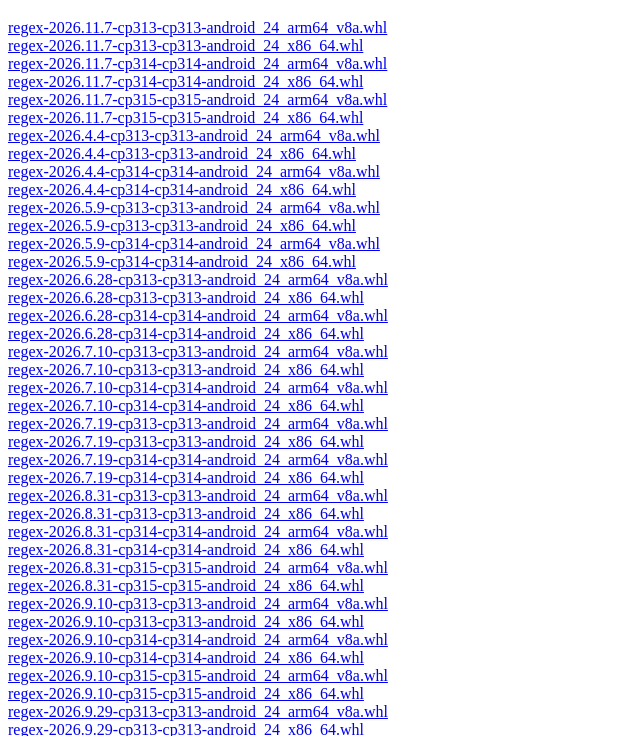
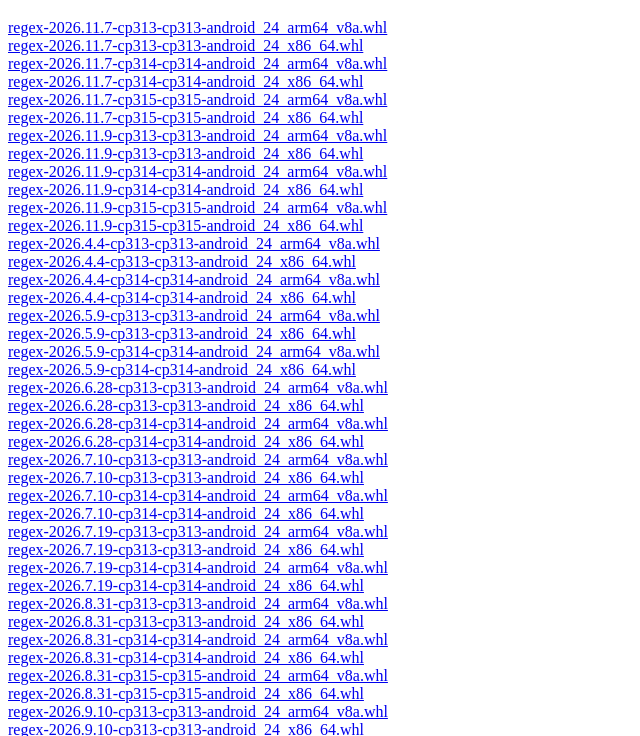
Before and after one commit to Noob-Lol/aiohttp-mobile, a plain HTML site: page simple/regex/index.html in a window 1280 px wide. Shown: the part 61-797 px from the top of the page, without its empty margins (0-640 px from the left). Drawn offline with Linux system fonts and the light colour scheme.

Commit message:
chore: rebuild wheel index (run 477) bd6e955fbbe941db486fb28fca5ed587f7f92029

```diff
--- a/simple/regex/index.html
+++ b/simple/regex/index.html
@@ -5,6 +5,12 @@
 <a href="https://github.com/Noob-Lol/aiohttp-mobile/releases/download/regex-v2026.11.7/regex-2026.11.7-cp314-cp314-android_24_x86_64.whl#sha256=0ab16bae1e2955d73937c0400a8459219fe60bca120ba2dd6409f48bf4ae93fc" data-requires-python="&gt;=3.13">regex-2026.11.7-cp314-cp314-android_24_x86_64.whl</a><br>
 <a href="https://github.com/Noob-Lol/aiohttp-mobile/releases/download/regex-v2026.11.7/regex-2026.11.7-cp315-cp315-android_24_arm64_v8a.whl#sha256=47caac8df58e63afab8a6f79ce775919a43517b1e606dd02fa13ef03b6adf06e" data-requires-python="&gt;=3.13">regex-2026.11.7-cp315-cp315-android_24_arm64_v8a.whl</a><br>
 <a href="https://github.com/Noob-Lol/aiohttp-mobile/releases/download/regex-v2026.11.7/regex-2026.11.7-cp315-cp315-android_24_x86_64.whl#sha256=1086a803c4c551b42fdbf8f6a4a612c297a9d850ec1a218e19358b9d6ea1a138" data-requires-python="&gt;=3.13">regex-2026.11.7-cp315-cp315-android_24_x86_64.whl</a><br>
+<a href="https://github.com/Noob-Lol/aiohttp-mobile/releases/download/regex-v2026.11.9/regex-2026.11.9-cp313-cp313-android_24_arm64_v8a.whl#sha256=dea5e9077718fdf154076f2e8353ec9ee69c3e0f18d02f08ed16a9180e97b436" data-requires-python="&gt;=3.13">regex-2026.11.9-cp313-cp313-android_24_arm64_v8a.whl</a><br>
+<a href="https://github.com/Noob-Lol/aiohttp-mobile/releases/download/regex-v2026.11.9/regex-2026.11.9-cp313-cp313-android_24_x86_64.whl#sha256=866965204aa6004f2b0badbd7c15ee00e04d008bca9e7ceaac612f8b9868183b" data-requires-python="&gt;=3.13">regex-2026.11.9-cp313-cp313-android_24_x86_64.whl</a><br>
+<a href="https://github.com/Noob-Lol/aiohttp-mobile/releases/download/regex-v2026.11.9/regex-2026.11.9-cp314-cp314-android_24_arm64_v8a.whl#sha256=407164d74a1ab02612762e7b1faeb556277cbefa44bdfb348e693a93107759c8" data-requires-python="&gt;=3.13">regex-2026.11.9-cp314-cp314-android_24_arm64_v8a.whl</a><br>
+<a href="https://github.com/Noob-Lol/aiohttp-mobile/releases/download/regex-v2026.11.9/regex-2026.11.9-cp314-cp314-android_24_x86_64.whl#sha256=717c7f9ab7cb15220e30a293a684da3e3b6e48eb6cca1bb055082547215dbaf0" data-requires-python="&gt;=3.13">regex-2026.11.9-cp314-cp314-android_24_x86_64.whl</a><br>
+<a href="https://github.com/Noob-Lol/aiohttp-mobile/releases/download/regex-v2026.11.9/regex-2026.11.9-cp315-cp315-android_24_arm64_v8a.whl#sha256=04be11d32362a85fa50ce84c461c693728e2fb69f24cb8c1e9f7cffd98539143" data-requires-python="&gt;=3.13">regex-2026.11.9-cp315-cp315-android_24_arm64_v8a.whl</a><br>
+<a href="https://github.com/Noob-Lol/aiohttp-mobile/releases/download/regex-v2026.11.9/regex-2026.11.9-cp315-cp315-android_24_x86_64.whl#sha256=52ac7550b97abca0c9d7539533934adb2765e25053108ec6007f7b4b1847fc84" data-requires-python="&gt;=3.13">regex-2026.11.9-cp315-cp315-android_24_x86_64.whl</a><br>
 <a href="https://github.com/Noob-Lol/aiohttp-mobile/releases/download/regex-v2026.4.4/regex-2026.4.4-cp313-cp313-android_24_arm64_v8a.whl#sha256=3035f4d98ceb9e9af111048a817d22343011adfda1fb6e1fb612081c57257701" data-requires-python="&gt;=3.13">regex-2026.4.4-cp313-cp313-android_24_arm64_v8a.whl</a><br>
 <a href="https://github.com/Noob-Lol/aiohttp-mobile/releases/download/regex-v2026.4.4/regex-2026.4.4-cp313-cp313-android_24_x86_64.whl#sha256=dd376b7447c9e13cffe452d1b84c5d4bc82a4854b19458a0d6e01c51723dfe79" data-requires-python="&gt;=3.13">regex-2026.4.4-cp313-cp313-android_24_x86_64.whl</a><br>
 <a href="https://github.com/Noob-Lol/aiohttp-mobile/releases/download/regex-v2026.4.4/regex-2026.4.4-cp314-cp314-android_24_arm64_v8a.whl#sha256=fce7cc574c75325c83dbb837694101844a82ce21a13b54b3a7606d451a9ef771" data-requires-python="&gt;=3.13">regex-2026.4.4-cp314-cp314-android_24_arm64_v8a.whl</a><br>
```
Also changed, not shown: index.html (+1 -1 lines).
